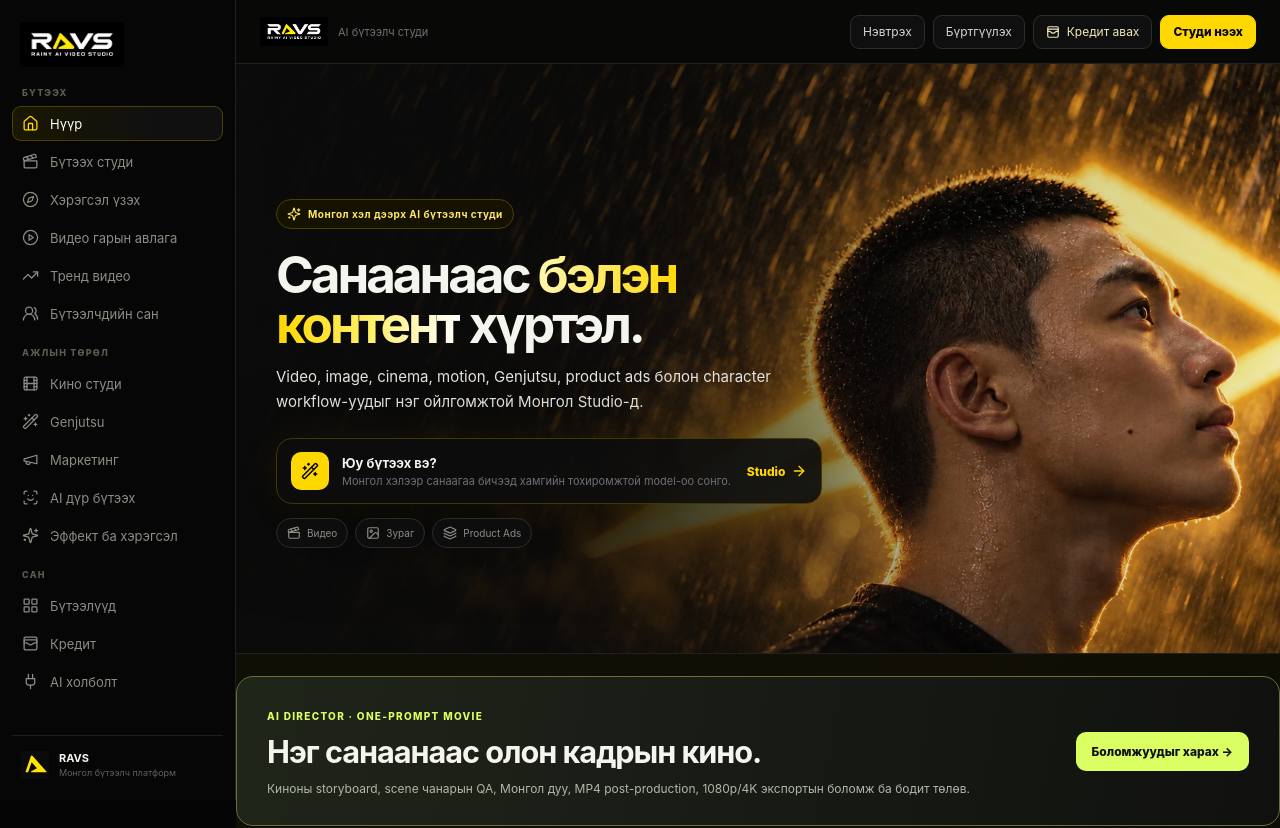
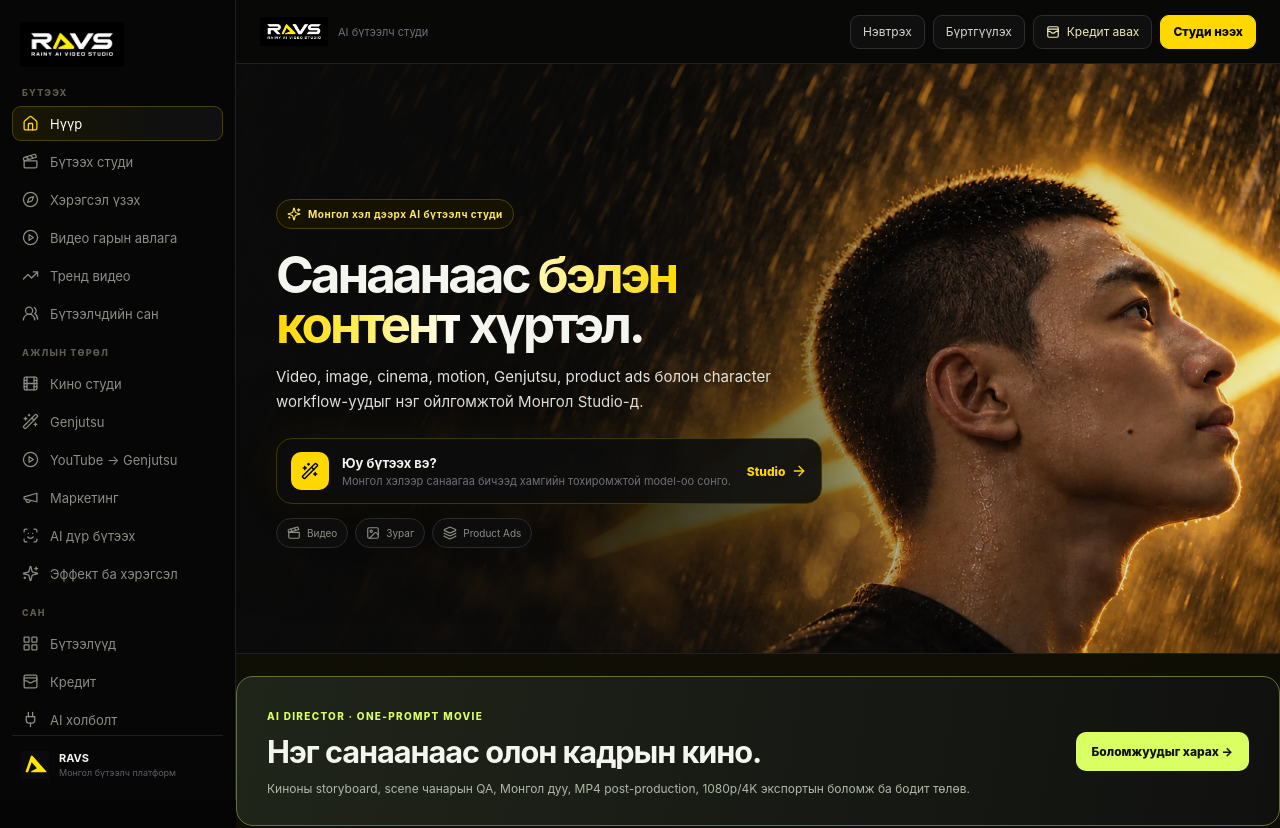
Before and after one commit to ssboroo/rainyaivideostudio, a Next.js app: page / in a window 1280 px wide. Shown: the top 828 px of the page. Built offline with nearby package versions, Linux system fonts and the light colour scheme; no server answers; the database is empty.

Commit message:
ux(nav): add one-click YouTube to Genjutsu editor from sidebar

```diff
--- a/components/sidebar.tsx
+++ b/components/sidebar.tsx
@@ -42,6 +42,7 @@ const groups = [
     items: [
       ["/cinema", "Кино студи", Film],
       ["/studio?group=Genjutsu", "Genjutsu", WandSparkles],
+      ["/studio?model=genjutsu-motion&source=youtube", "YouTube → Genjutsu", CirclePlay],
       ["/marketing", "Маркетинг", Megaphone],
       ["/influencer", "AI дүр бүтээх", ScanFace],
       ["/apps", "Эффект ба хэрэгсэл", Sparkles],
```
